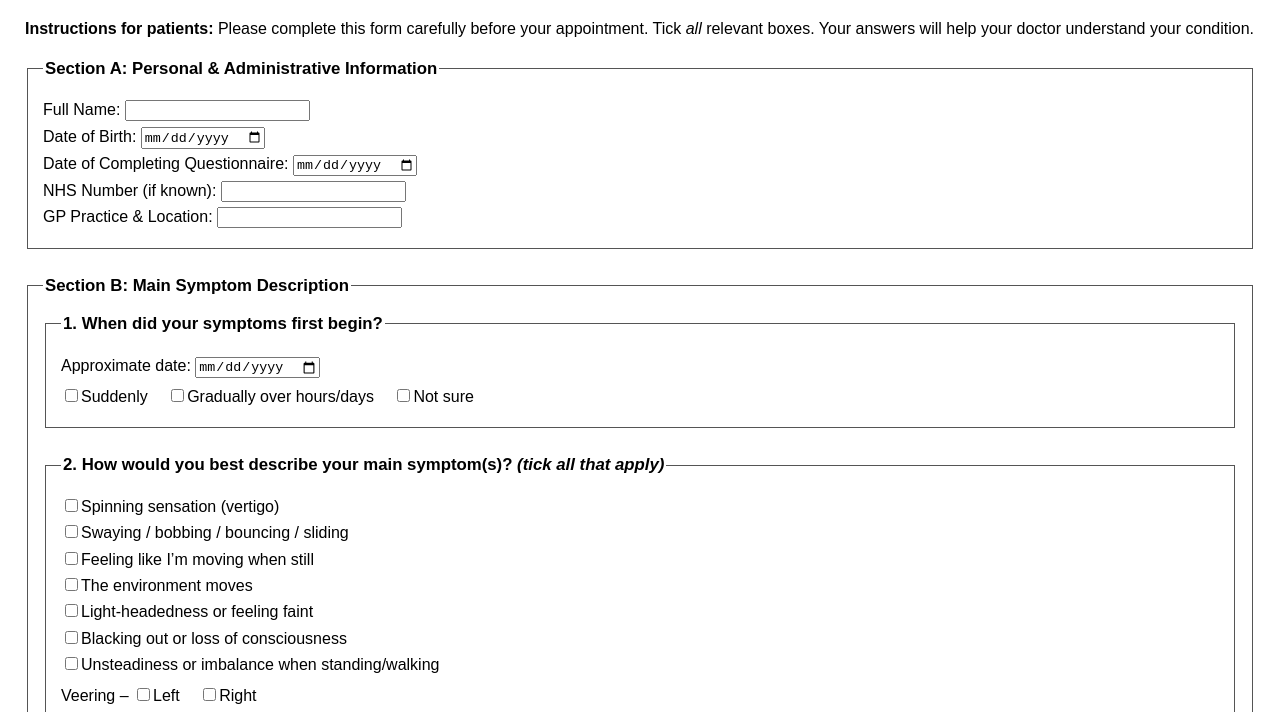
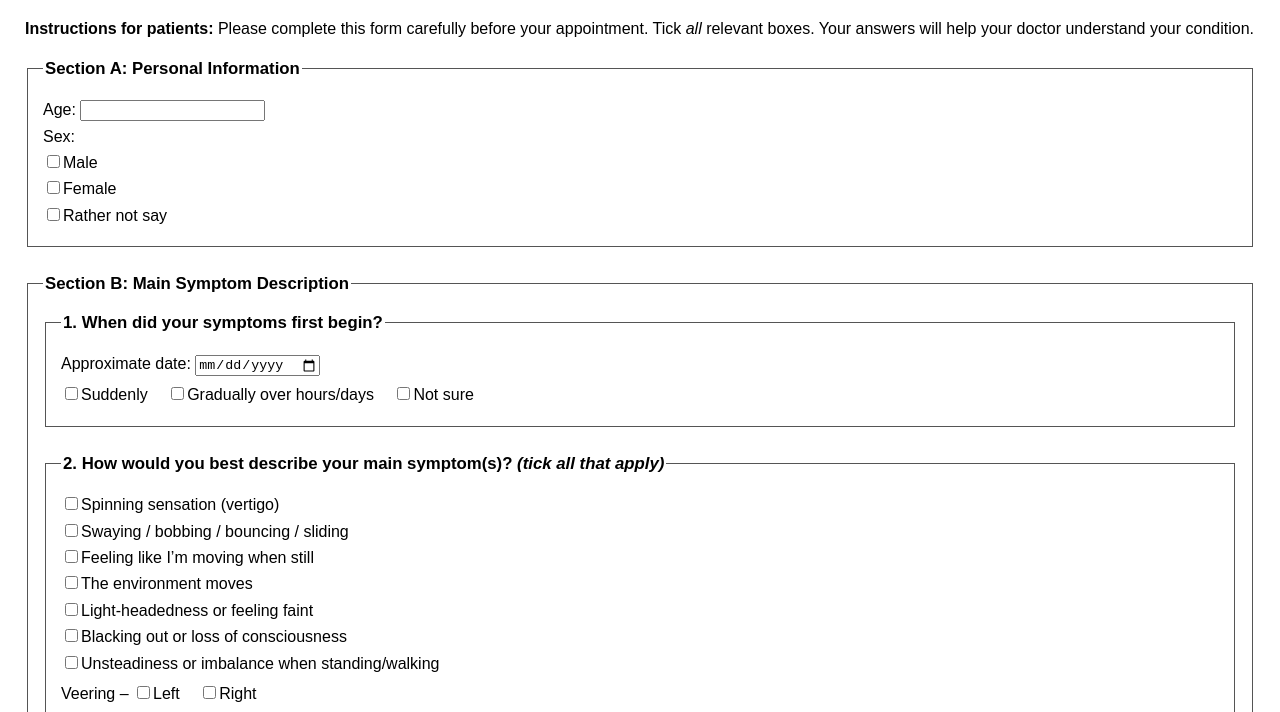
Before and after one commit to dr-redragon/dizzinessapp2, a website: page public/index.html in a window 1280 px wide. Shown: the part 73-785 px from the top of the page. Drawn offline with Linux system fonts and the light colour scheme.

Commit message:
Update index.html

```diff
--- a/public/index.html
+++ b/public/index.html
@@ -26,22 +26,15 @@ Tick <em>all</em> relevant boxes. Your answers will help your doctor understand
 
 <!-- ─────────────────────── SECTION A ─────────────────────── -->
 <fieldset>
-  <legend>Section A: Personal & Administrative Information</legend>
+  <legend>Section A: Personal Information</legend>
 
-  <label>Full Name:
-      <input type="text" name="full_name"></label>
+  <label>Age:
+      <input type="text" name="age"></label>
 
-  <label>Date of Birth:
-      <input type="date" name="dob"></label>
-
-  <label>Date of Completing Questionnaire:
-      <input type="date" name="date_completed"></label>
-
-  <label>NHS Number (if known):
-      <input type="text" name="nhs_number"></label>
-
-  <label>GP Practice & Location:
-      <input type="text" name="gp_practice"></label>
+  <label>Sex:
+      <label><input type="checkbox" name="gender[]" value="male">Male</label>
+      <label><input type="checkbox" name="gender[]" value="female">Female</label>
+      <label><input type="checkbox" name="gender[]" value="rather_not_say">Rather not say</label>
 </fieldset>
 
 <!-- ─────────────────────── SECTION B ─────────────────────── -->
```
